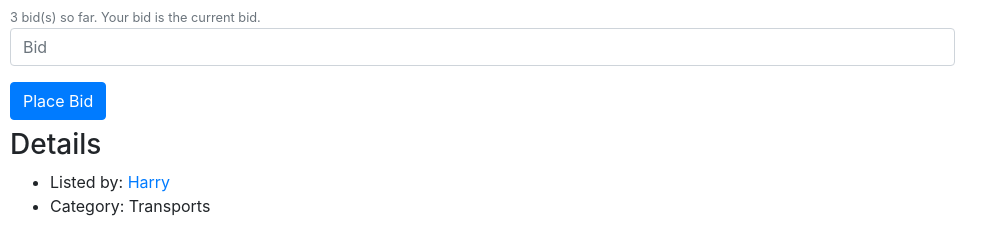
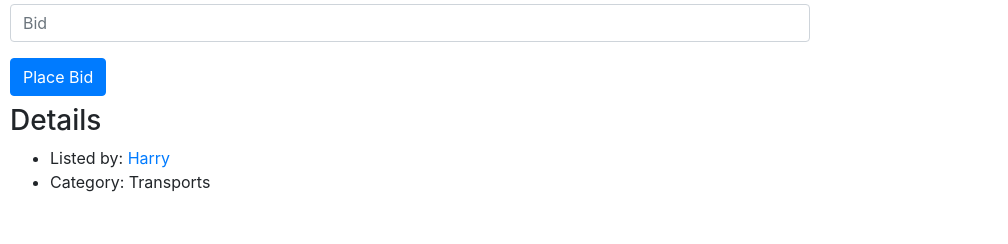
Before and after one commit to fordmay/Auction, a Django app: page /listing/4 in a window 1280 px wide. Shown: the part 592-836 px from the top of the page, without its empty margins (0-1008 px from the left). After the commit the page ends 784 px from the top, so only its background shows below. Run offline with Django 3.2, Linux system fonts and the light colour scheme; a user stored in the database is signed in; data comes from the database, SQL or seed files in the repository; both versions use the stored data as it was after the commit; some libraries are stand-ins or nearby versions.

Commit message:
add style

```diff
--- a/auctions/forms.py
+++ b/auctions/forms.py
@@ -8,12 +8,17 @@ class ListingForm(ModelForm):
         model = AuctionListing
         fields = ['title', 'description', 'current_bid', 'image', 'category']
 
+        labels = {
+            'current_bid': 'Starting bid',
+            'image': 'Image URL'
+        }
+
         widgets = {
-            'title': TextInput(attrs={'class': 'form-control w-75'}),
-            'description': Textarea(attrs={'class': 'form-control w-75'}),
-            'current_bid': NumberInput(attrs={'class': 'form-control w-75'}),
-            'image': URLInput(attrs={'class': 'form-control w-75'}),
-            'category': Select(attrs={'class': 'form-control w-75'}),
+            'title': TextInput(attrs={'class': 'form-control'}),
+            'description': Textarea(attrs={'class': 'form-control'}),
+            'current_bid': NumberInput(attrs={'class': 'form-control'}),
+            'image': URLInput(attrs={'class': 'form-control'}),
+            'category': Select(attrs={'class': 'form-control'}),
         }
 
 
@@ -26,5 +31,5 @@ class BidForm(ModelForm):
             'bid': ''
         }
         widgets = {
-            'bid': NumberInput(attrs={'class': 'form-control w-75', 'placeholder': 'Bid'})
+            'bid': NumberInput(attrs={'class': 'form-control', 'placeholder': 'Bid'})
         }
--- a/auctions/static/auctions/styles.css
+++ b/auctions/static/auctions/styles.css
@@ -1,3 +1,6 @@
 body {
     padding: 10px;
 }
+h2, p, .messages, .form-control, .list-group {
+    max-width: 800px;
+}
--- a/auctions/templates/auctions/categories.html
+++ b/auctions/templates/auctions/categories.html
@@ -4,7 +4,7 @@
 <h2>Categories</h2>
 
 {% for category in category_quantity %}
-<div class="list-group" style="max-width: 600px;">
+<div class="list-group">
     <a class="list-group-item list-group-item-action d-flex justify-content-between align-items-center"
        href="{% url 'filter_by_category' category.0 %}">
         {{ category.0 }}
--- a/auctions/templates/auctions/create_listing.html
+++ b/auctions/templates/auctions/create_listing.html
@@ -3,7 +3,7 @@
 {% block body %}
 <h2>Create Listings</h2>
 {% if messages %}
-<div class="messages alert alert-warning w-75" role="alert">
+<div class="messages alert alert-warning" role="alert">
     {% for message in messages %}
     <div {% if message.tags %} class="{{ message.tags }}" {% endif %}>
         <strong>{{ message }}</strong>
--- a/auctions/templates/auctions/index.html
+++ b/auctions/templates/auctions/index.html
@@ -4,8 +4,7 @@
 {% block body %}
 <h2>{{ page_name }}</h2>
 {% for listing in listings reversed %}
-<div class="card shadow p-1 mb-3 bg-white rounded">
-    <div class="w-75">
+<div class="card shadow p-1 mb-3 bg-white rounded" style="max-width: 1000px;">
     <div class="row no-gutters">
         <div class="col-md-4 modal-dialog-centered" style="max-width: 200px; max-height: 200px;">
             <img src="
@@ -27,7 +26,6 @@
         </div>
     </div>
 </div>
-</div>
 {% empty %}
 <h5>Empty</h5>
 {% endfor %}
--- a/auctions/templates/auctions/listing_page.html
+++ b/auctions/templates/auctions/listing_page.html
@@ -17,6 +17,7 @@
     </form>
 </div>
 {% endif %}
+<!--End Watchlist form-->
 
 <div style="max-height: 200px;">
     <img src="{% if listing.image %}
@@ -25,14 +26,13 @@
                     {% static 'auctions/no_image.png' %}
                     {% endif %}" style="max-height: 200px;" class="img-fluid rounded">
 </div>
-<p style="max-width: 600px;">{{ listing.description }}</p>
+<p>{{ listing.description }}</p>
 <h3 class="font-weight-bold">${{ listing.current_bid }}</h3>
 
 <!--Bid form-->
-{% if user.is_authenticated %}
-
+{% if user.is_authenticated and listing.active %}
 {% if messages %}
-<div class="messages alert alert-warning w-75" role="alert">
+<div class="messages alert alert-warning" role="alert">
     {% for message in messages %}
     <div {% if message.tags %} class="{{ message.tags }}" {% endif %}>
         <strong>{{ message }}</strong>
@@ -54,7 +54,15 @@
     <input class="btn btn-primary mb-2" type="submit" value="Place Bid">
 </form>
 {% endif %}
+<!--End Bid form-->
 
+<!--Listing deactivated and user won-->
+{% if user.is_authenticated and bid.last.owner == user and not listing.active %}
+<div class="messages alert alert-success">
+    <h1>YOU WON!!!</h1>
+</div>
+{% endif %}
+<!-- End Listing deactivated and user won-->
 <h3>Details</h3>
 <ul>
     <li>Listed by: <a href="#">{{ listing.owner }}</a></li>
```
Also changed, not shown: db.sqlite3. Lines whose indentation alone changed are shown as unchanged.
